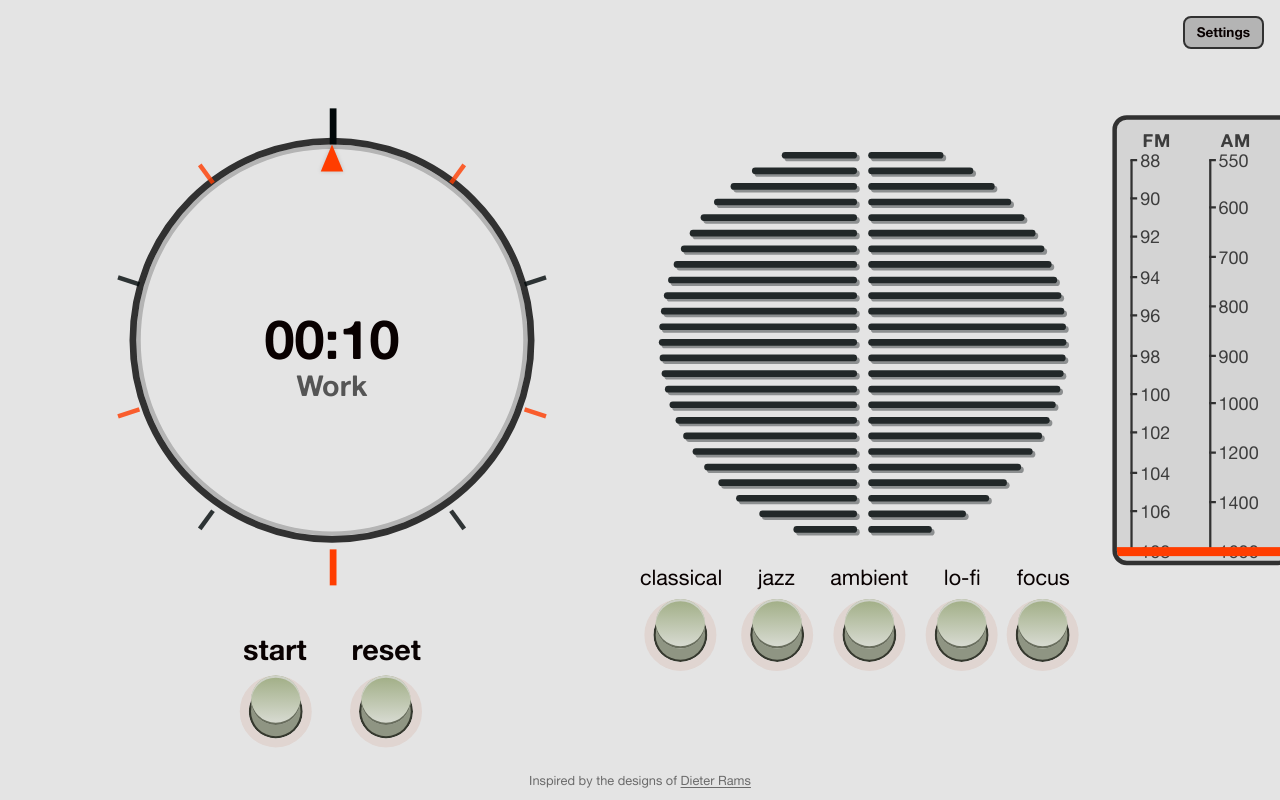
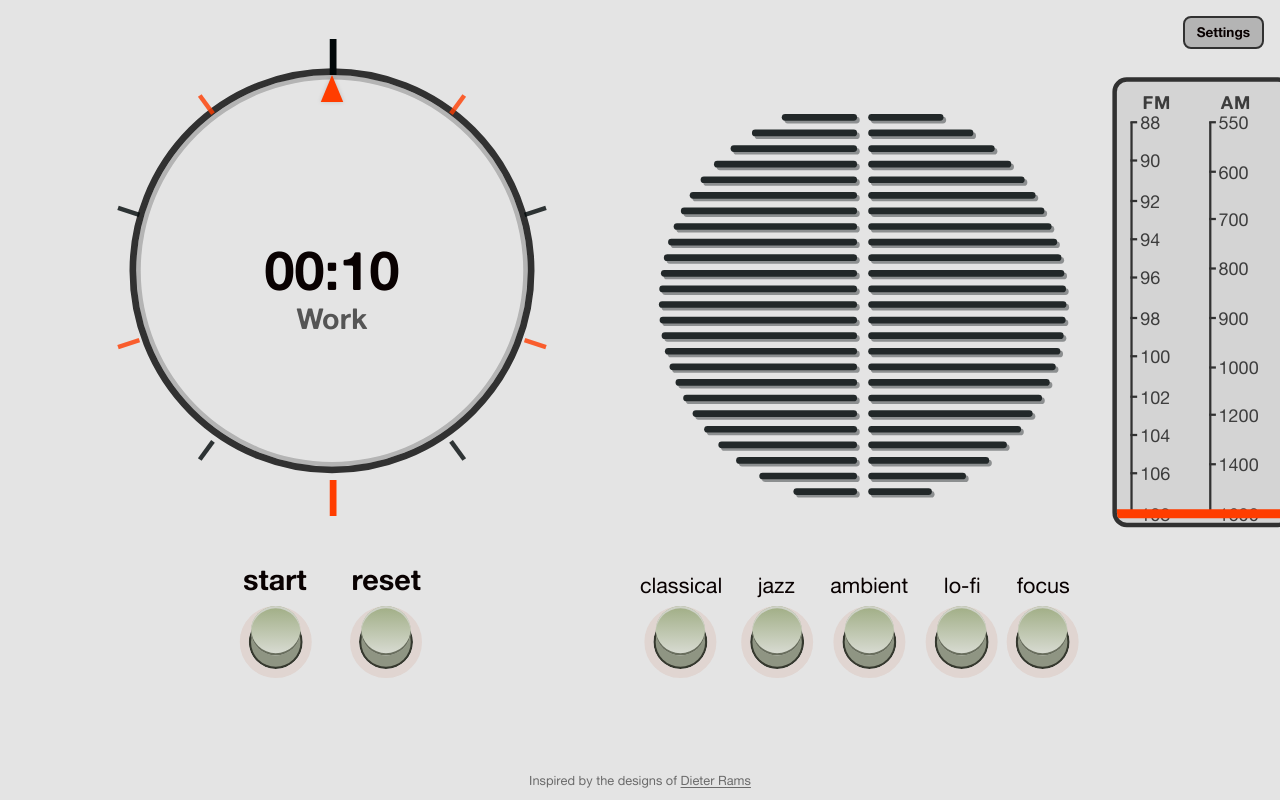
Before and after one commit to crisguardiola/pomodoro-timer, a website built with Vite: page index.html in a window 1280 px wide. Built offline with nearby package versions, Linux system fonts and the light colour scheme.

Commit message:
fixed bottons aligment

```diff
--- a/src/main.js
+++ b/src/main.js
@@ -314,9 +314,6 @@ function createUI() {
       resetBtn.classList.remove("is-pressed");
       resetBtn.setAttribute("aria-pressed", "false");
     }, 200);
-    // #region agent log
-    fetch('http://127.0.0.1:7835/ingest/ec33f536-3ff5-425b-bfcd-81aa775622ef',{method:'POST',headers:{'Content-Type':'application/json','X-Debug-Session-Id':'45769b'},body:JSON.stringify({sessionId:'45769b',location:'main.js:resetBtn.click',message:'Reset clicked',data:{momentaryPress:true,releaseAfter400ms:true},timestamp:Date.now(),hypothesisId:'H1',runId:'post-fix'})}).catch(()=>{});
-    // #endregion
   });
 
   controls.append(startWrap, resetWrap);
--- a/src/style.css
+++ b/src/style.css
@@ -190,7 +190,8 @@ body {
   color: var(--color-text-secondary);
 }
 
-/* Two-column layout: left = timer (centred), right = reserved */
+/* Two-column layout: left = timer (centred), right = reserved.
+   Scale from bottom so bottom-aligned controls stay on screen (content height > viewport). */
 .layout-columns {
   display: flex;
   flex: 1;
@@ -211,7 +212,7 @@ body {
 
 .column-left > * {
   transform: scale(2.25);
-  transform-origin: center center;
+  transform-origin: center bottom;
   min-height: 0;
 }
 
@@ -228,7 +229,7 @@ body {
 
 .column-right > * {
   transform: scale(2.25);
-  transform-origin: center center;
+  transform-origin: center bottom;
   min-height: 0;
 }
 
@@ -237,7 +238,7 @@ body {
 .column-right-inner {
   display: grid;
   grid-template-columns: 1fr 1fr;
-  grid-template-rows: 1fr auto 1fr;
+  grid-template-rows: 7fr auto 1fr;
   align-items: center;
   justify-items: center;
   width: 100%;
@@ -271,7 +272,7 @@ body {
 .column-right-inner .music-controls {
   grid-row: 3;
   grid-column: 1;
-  align-self: start;
+  align-self: end;
   justify-self: center;
   justify-content: center;
 }
@@ -404,7 +405,7 @@ body {
 /* --- Timer root (theme is applied via :root / body[data-mode]) --------------- */
 .timer-root {
   display: grid;
-  grid-template-rows: 1fr auto 1fr;
+  grid-template-rows: 7fr auto 1fr;
   align-items: center;
   text-align: center;
   padding: var(--space-xs) var(--space-3xl) var(--space-4xl);
@@ -422,7 +423,7 @@ body {
 
 .timer-root .controls {
   grid-row: 3;
-  align-self: start;
+  align-self: end;
 }
 
 /* --- Settings corner entry (trigger + dropdown panel) ------------------------ */
```
